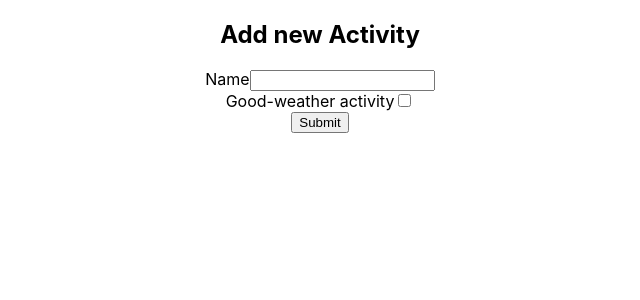
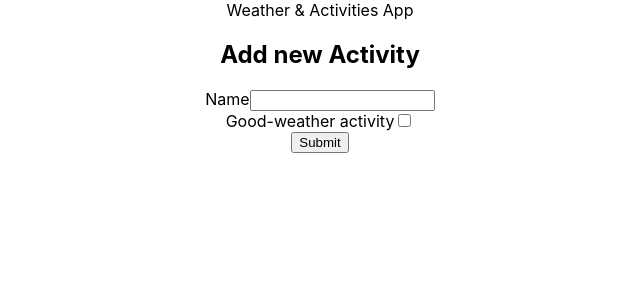
Before and after one commit to milodevhh/weather-app, a React (Create React App) app: page / in a window 1280 px wide. Shown: the top 300 px of the page, without its empty margins (320-960 px from the left). Built offline with nearby package versions, Linux system fonts and the light colour scheme.

Commit message:
small fix

```diff
--- a/src/App.js
+++ b/src/App.js
@@ -11,7 +11,7 @@ function App() {
   }
   return (
     <div className="App">
-      <header></header>
+      <header>Weather & Activities App</header>
       <main>
         <Form onAddActivity={handleAddActivity} />
       </main>
--- a/src/Components/Form/index.js
+++ b/src/Components/Form/index.js
@@ -20,20 +20,14 @@ export default function Form({ onAddActivity }) {
     <form onSubmit={handleSubmit}>
       <h2>Add new Activity</h2>
       <div>
-        <div>
         <label htmlFor="name">Name</label>
         <input type="text" name="name" id="name" />
       </div>
       <div>
         <label htmlFor="isForGoodWeather">Good-weather activity</label>
-          <input
-            type="checkbox"
-            name="isForGoodWeather"
-            id="isForGoodWeather"
-          />
+        <input type="checkbox" name="isForGoodWeather" id="isForGoodWeather" />
       </div>
       <Button type="submit">Submit</Button>
-      </div>
     </form>
   );
 }
```
Lines whose indentation alone changed are shown as unchanged.
